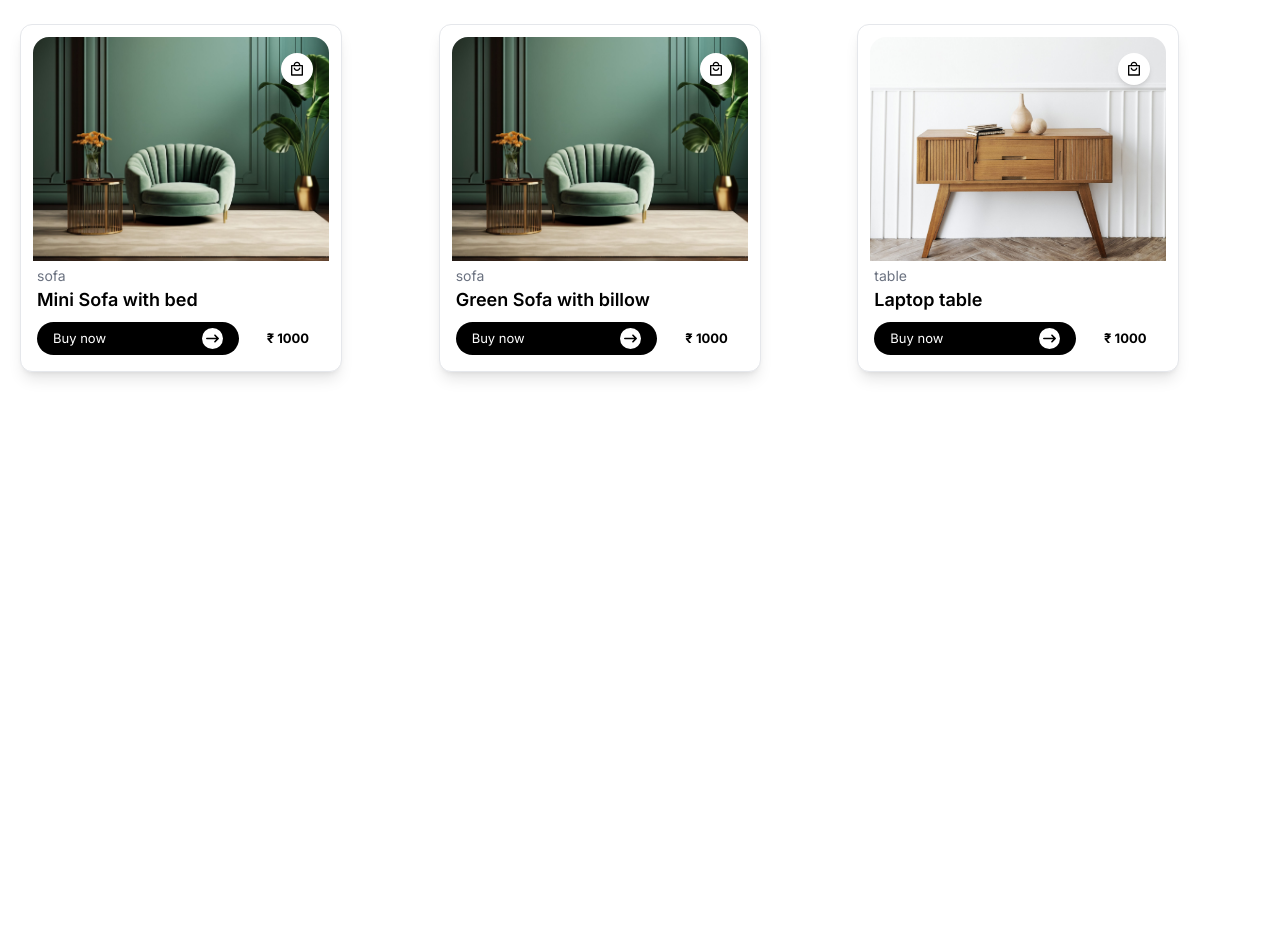
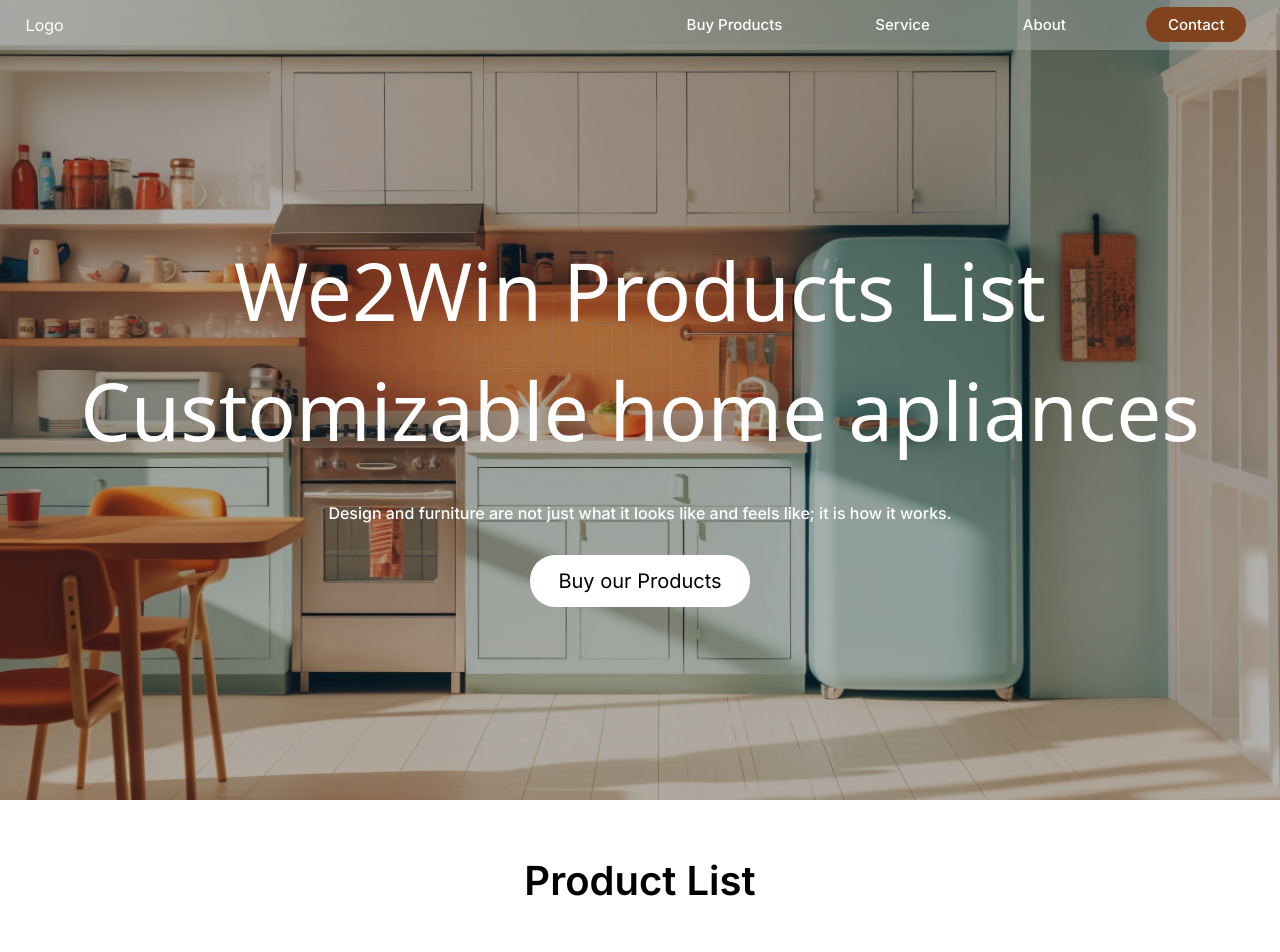
Before and after one commit to BALASANTHOSH01/W2WIN-Product-Client, a Next.js app: page /Products in a window 1280 px wide. Shown: the top 952 px of the page. Before the commit the page ends 800 px from the top, so only its background shows below. Built offline with nearby package versions, Linux system fonts and the light colour scheme.

Commit message:
secondNavbar updation

```diff
--- a/app/Product/[name]/page.tsx
+++ b/app/Product/[name]/page.tsx
@@ -45,7 +45,7 @@ const ProductPage: React.FC = () => {
   }
 
   return (
-    <div className="container mx-auto p-3 lg:p-12 bg-white px-[5%] rounded-lg ">
+    <div className="container mx-auto p-3 lg:p-12 bg-white px-[5%] rounded-lg h-screen">
 
       <BreadCrumb />
 
--- a/app/Products/page.tsx
+++ b/app/Products/page.tsx
@@ -1,12 +1,49 @@
+'use client'
+
+import React from 'react';
+import { HouseInteriorTwo } from '@/assets/Hero/index';
+import ProductBG from "@/assets/Products/Productpage-BG.jpg";
+import Link from 'next/link';
 import ProductList from '@/components/ProductList/ProductList';
-import React from 'react'
 
-const page = () => {
-  return (
-    <div>
+const Hero = () => {
+    return (
+       <div>
+         <div
+            style={{
+                backgroundImage: `url(${ProductBG.src})`,
+                backgroundSize: 'cover',
+                backgroundPosition: 'center',
+                width: '100%',
+                height: '100vh',
+                position: 'relative'
+            }}
+            className='flex justify-center items-center p-3'
+        >
+            <div className="absolute inset-0 bg-black opacity-30"></div>
+
+            <div className="flex flex-col  gap-2 text-white items-center mt-[3%] relative z-10">
+                <div className="text-[80px] md:text-[45px] font-sans font-medium text-center">
+                    <p>We2Win Products List</p>
+                    <p>Customizable home apliances</p>
+                </div>
+                <p className="my-[2%] font-medium  md:text-[22px] text-center">Design and furniture are not just what it looks like and feels like; it is how it works.</p>
+                <Link href={"/Products"} className="flex flex-row items-center gap-2 text-[20px] md:text-[20px] backdrop-blur-lg w-[220px] bg-white text-black justify-center rounded-[25px] cursor-pointer p-[1%] hover:shadow-2xl">
+                    <p>Buy our Products</p>
+
+                </Link>
+            </div>
+        </div>
+
+        <p className=' text-center font-semibold text-[40px] my-[4%]'>Product List</p>
+
+        <div className=' mx-auto flex flex-col justify-center'>
         <ProductList/>
-    </div>
-  )
-}
+        <ProductList/>
+        <ProductList/>
+        </div>
+       </div>
+    );
+};
 
-export default page;
+export default Hero;
--- a/app/layout.tsx
+++ b/app/layout.tsx
@@ -1,6 +1,8 @@
 import type { Metadata } from "next";
 import { Inter } from "next/font/google";
 import "./globals.css";
+import { NavBar } from "@/components/NavBar";
+import Footer from "@/components/Footer/Footer";
 
 const inter = Inter({ subsets: ["latin"] });
 
@@ -16,7 +18,12 @@ export default function RootLayout({
 }>) {
   return (
     <html lang="en">
-      <body className={inter.className}>{children}</body>
+
+      <body className={inter.className}>
+        <NavBar />
+        {children}
+        <Footer />
+      </body>
     </html>
   );
 }
--- a/app/page.tsx
+++ b/app/page.tsx
@@ -10,7 +10,7 @@ import Image from "next/image";
 export default function Home() {
   return (
     <div className="">
-      <NavBar />
+
       <Hero />
 
       <div className="py-6">
@@ -19,7 +19,7 @@ export default function Home() {
         <ProductList />
       </div>
       {/* <Bento/> */}
-      <Footer />
+
     </div>
   );
 }
--- a/components/NavBar/NavBar.tsx
+++ b/components/NavBar/NavBar.tsx
@@ -1,27 +1,48 @@
 'use client'
 
-import { useState } from 'react';
+import { useEffect, useLayoutEffect, useState } from 'react';
 import NavItem from './NavItem';
 import { MenuIcon } from '../ReusableComponent/Icons';
 import MobileNav from './MobileNav';
 import Image from 'next/image';
 import Logo from "@/assets/Logo/we2win_white_logo.png"
+import { useParams } from 'next/navigation';
 
 const NavBar = () => {
-  const [isMobileNav, setIsMobileNav] = useState<boolean>(false);
+
+  const params = useParams();
+  const name = params?.name;
+
+  const [isNavNeed, setIsNavNeed] = useState(true);
+
+  useEffect(() => {
+    if (name) {
+      setIsNavNeed(false);
+    } else {
+      setIsNavNeed(true);
+    }
+  }, [params]);
+
+  const [isMobileNav, setIsMobileNav] = useState(false);
   const handleMobileNav = () => {
     setIsMobileNav(!isMobileNav);
   };
 
   return (
-    <div className="absolute w-full">
+    <div>
+
+      {
+        isNavNeed ? (
+          <div className={`absolute w-full ${isNavNeed ? 'block' : 'hidden'}`}>
             <div className="relative w-full mx-auto z-50 text-white">
               <div className="absolute inset-0 bg-white/20 backdrop-blur-2xl"></div>
               <div className="relative flex flex-row items-center justify-between md:px-[5%] ">
+
                 <div className="cursor-pointer px-[2%] py-[1%]">
                   {/* <Image src={Logo} alt='logo' className='w-[20%]'/> */}
                   <p>Logo</p>
                 </div>
+
                 <div className="flex flex-row justify-around w-[50%] md:hidden">
                   <NavItem isMobileNav={false} to="/Products" text="Buy Products" className="hover:text-woodColor" />
                   <NavItem isMobileNav={false} to="/" text="Service" className="hover:text-woodColor" />
@@ -30,13 +51,44 @@ const NavBar = () => {
                     <NavItem isMobileNav={false} to="/" text="Contact" className="w-[100px]" />
                   </div>
                 </div>
+
                 <div className="text-[24px] font-semibold cursor-pointer md:block hidden" onClick={handleMobileNav}>
                   <MenuIcon />
                 </div>
                 {isMobileNav && <MobileNav handleMobileNav={handleMobileNav} />}
+
               </div>
             </div>
           </div>
+        ) : (
+          <div className={`absolute w-full ${isNavNeed ? 'hidden' : 'block'}`}>
+            <div className="relative w-full mx-auto z-50 text-white bg-gray-400">
+              <div className="absolute inset-0 bg-white/20 backdrop-blur-2xl"></div>
+              <div className="relative flex flex-row items-center justify-between md:px-[5%] ">
+
+                <div className="cursor-pointer px-[2%] py-[1%]">
+                  {/* <Image src={Logo} alt='logo' className='w-[20%]'/> */}
+                  <p>Logo</p>
+                </div>
+
+                <div className="flex flex-row justify-around w-[50%] md:hidden">
+                  <NavItem isMobileNav={false} to="/Products" text="Buy Products" className="hover:text-woodColor" />
+                  <NavItem isMobileNav={false} to="/" text="Service" className="hover:text-woodColor" />
+                  <NavItem isMobileNav={false} to="/About" text="About" className="hover:text-woodColor" />
+                </div>
+
+                <div className="text-[24px] font-semibold cursor-pointer md:block hidden" onClick={handleMobileNav}>
+                  <MenuIcon />
+                </div>
+                {isMobileNav && <MobileNav handleMobileNav={handleMobileNav} />}
+
+              </div>
+            </div>
+          </div>
+        )
+      }
+    </div>
+
   );
 };
 
--- /dev/null
+++ b/components/NavBar/SecondNavBar.tsx
@@ -0,0 +1,40 @@
+import React from 'react';
+import { useRouter } from 'next/navigation';
+import { ArrowToLeft } from '../ReusableComponent/Icons'; // Assuming you have a HomeIcon component
+import NavItem from './NavItem';
+
+interface SecondNavBar {
+    isNavNeed:boolean
+}
+
+const SecondNavBar: React.FC<SecondNavBar> = ({isNavNeed}) => {
+  const router = useRouter();
+
+  const handleHomeClick = () => {
+    router.push('/Products');
+  };
+
+  return (
+    <div className={`absolute w-full ${isNavNeed ? 'hidden' : 'block'}`}>
+    <div className="relative w-full mx-auto z-50 text-white bg-gray-400">
+      <div className="absolute inset-0 bg-white/20 backdrop-blur-2xl"></div>
+      <div className="relative flex flex-row items-center justify-between md:px-[5%] ">
+
+        <div className="cursor-pointer px-[2%] py-[1%]">
+          {/* <Image src={Logo} alt='logo' className='w-[20%]'/> */}
+          <p>Logo</p>
+        </div>
+
+        <div className="flex flex-row justify-around w-[50%] md:hidden">
+          <NavItem isMobileNav={false} to="/Products" text="Buy Products" className="hover:text-woodColor" />
+          <NavItem isMobileNav={false} to="/" text="Service" className="hover:text-woodColor" />
+          <NavItem isMobileNav={false} to="/About" text="About" className="hover:text-woodColor" />
+
+        </div>
+      </div>
+    </div>
+  </div>
+  );
+};
+
+export default SecondNavBar;
--- a/components/ReusableComponent/BreadScrum.tsx
+++ b/components/ReusableComponent/BreadScrum.tsx
@@ -1,17 +1,18 @@
 import React from 'react';
 import Link from 'next/link';
 import { usePathname } from 'next/navigation';
+import { ArrowToRight } from './Icons';
 
 const BreadCrumb = () => {
   const pathname = usePathname();
   const pathArray = pathname.split('/').filter((path) => path);
 
   return (
-    <nav className=" py-3 px-5 rounded-lg text-[15px] my-[5px]">
+    <nav className=" py-3 px-5 rounded-lg text-[15px] mt-[5%]">
       <ol className="list-reset flex text-gray-800">
         <li>
           <Link href="/" legacyBehavior>
-            <a className="text-blue-500 hover:underline">Home</a>
+            <a className=" hover:underline">Home</a>
           </Link>
         </li>
         {pathArray.map((path, index) => {
@@ -21,12 +22,14 @@ const BreadCrumb = () => {
 
           return (
             <li key={index} className="flex items-center">
-              <span className="mx-2">/</span>
+              <span className="mx-2">
+                <ArrowToRight/>
+              </span>
               {isLast ? (
                 <span className="text-gray-500 capitalize">{displayName}</span>
               ) : (
                 <Link href={routePath} legacyBehavior>
-                  <a className="text-blue-500 hover:underline capitalize">{displayName}</a>
+                  <a className=" hover:underline capitalize">{displayName}</a>
                 </Link>
               )}
             </li>
--- a/components/ReusableComponent/Icons.ts
+++ b/components/ReusableComponent/Icons.ts
@@ -3,5 +3,9 @@ import { LuArrowUpRightFromCircle as ExploreArrowIcon } from "react-icons/lu";
 import { RxCross2 as CrossIcon } from "react-icons/rx";
 import { FaArrowRightLong as RightArrowIcon } from "react-icons/fa6";
 import { RiShoppingBag4Line as CardIcon } from "react-icons/ri";
+import { IoIosArrowForward as ArrowToRight } from "react-icons/io";
+import { RiHome2Fill as HomeIcon } from "react-icons/ri";
+import { FaArrowLeft as ArrowToLeft} from "react-icons/fa6";
 
-export {MenuIcon,ExploreArrowIcon,CrossIcon,RightArrowIcon,CardIcon}
+
+export {MenuIcon,ExploreArrowIcon,CrossIcon,RightArrowIcon,CardIcon,ArrowToRight,HomeIcon,ArrowToLeft}
```
Also changed, not shown: assets/Products/Productpage-BG.jpg (added). Lines whose indentation alone changed are shown as unchanged.
